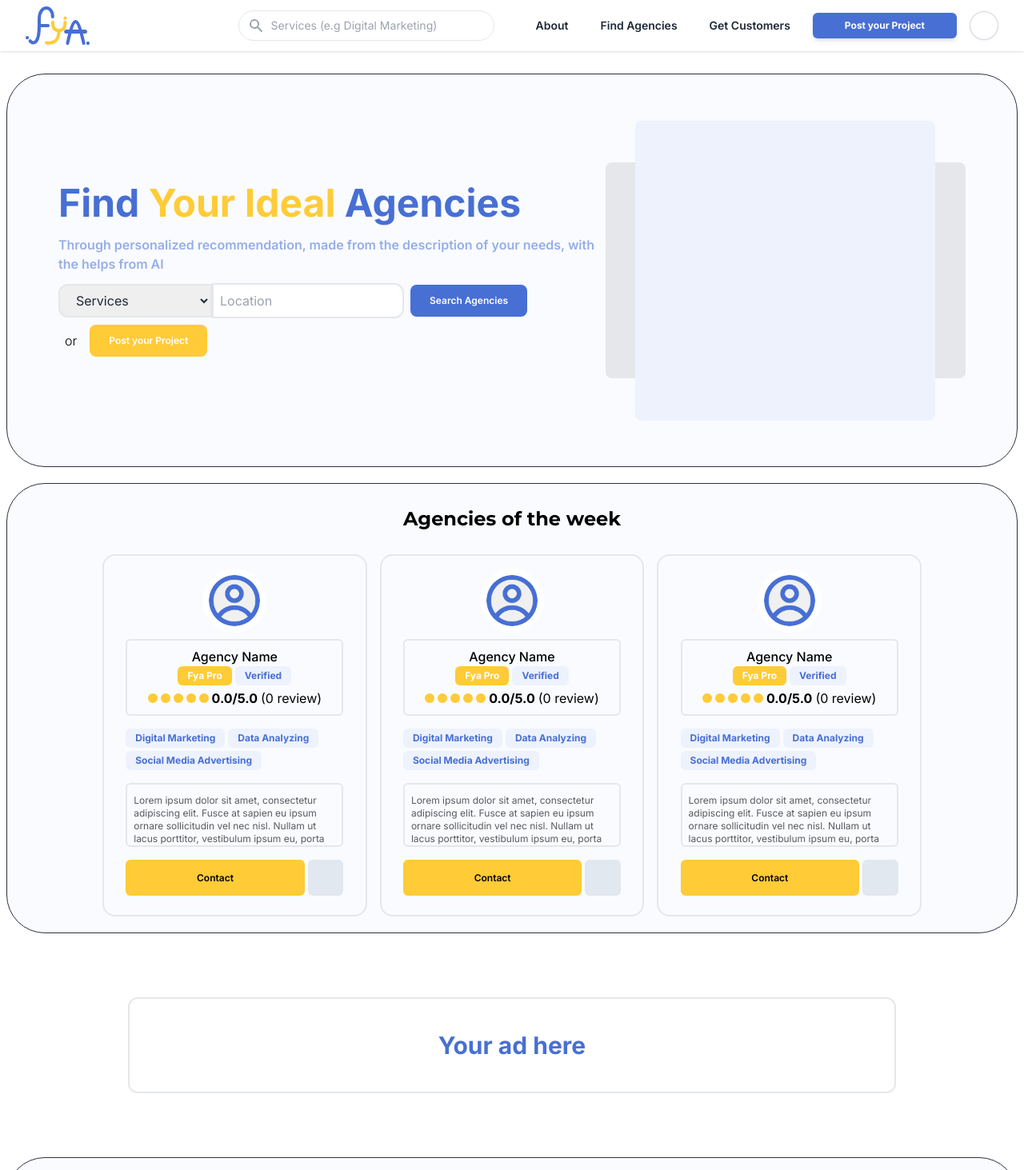
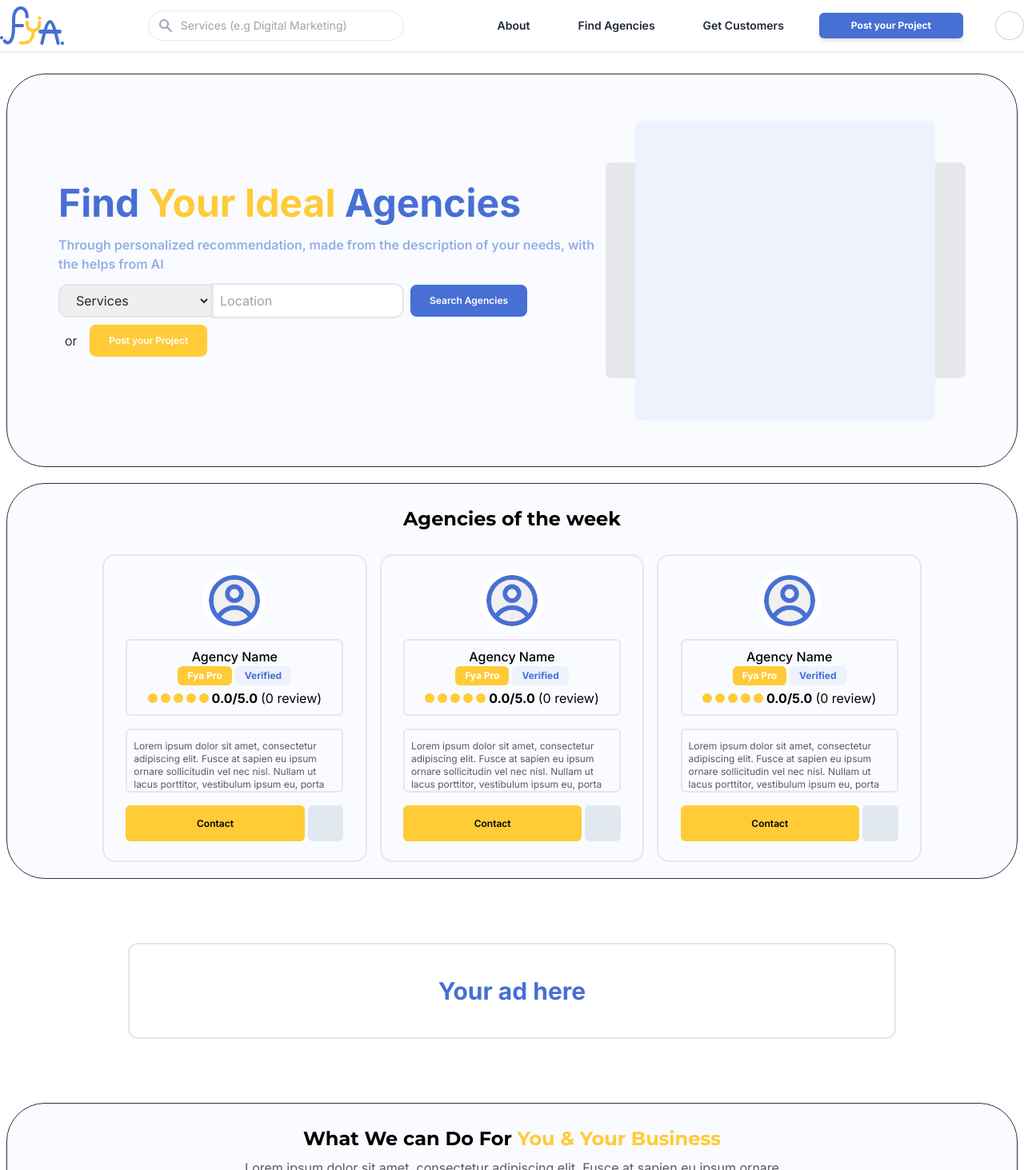
Before and after one commit to MinHien-git/fya-2.0, a React (Create React App) app: page / in a window 1280 px wide. Shown: the top 1463 px of the page at 80% size. Built offline with nearby package versions, Linux system fonts and the light colour scheme.

Commit message:
update navbar

```diff
--- a/src/components/NavigationBar/NavigationBar.tsx
+++ b/src/components/NavigationBar/NavigationBar.tsx
@@ -9,8 +9,8 @@ export default function NavigationBar() {
     <header className="font-sans w-full">
       <nav className="z-0 relative">
         <div className="relative z-10 shadow">
-          <div className="max-w-7xl mx-auto px-2 sm:px-4 lg:px-8">
-            <div className="relative flex items-center justify-between h-16 gap-4">
+          <div className="max-w-7xl mx-auto px-2 sm:px-0 lg:px-0">
+            <div className="relative flex items-center justify-between h-16 gap-8">
               <div className="flex items-center px-2 lg:px-0">
                 <a className="flex-shrink-0 flex " href="/#">
                   <span className="block lg:hidden font-bold text-center">
@@ -29,7 +29,7 @@ export default function NavigationBar() {
                   </span>
                 </a>
               </div>
-              <div className="flex-1 flex justify-center lg:ml-6 lg:justify-end">
+              <div className="flex-1 flex justify-center lg:ml-6 lg:w-[10rem]">
                 <div className="max-w-lg w-full lg:max-w-xs">
                   <label htmlFor="search" className="sr-only">
                     Search{" "}
@@ -63,29 +63,29 @@ export default function NavigationBar() {
                 </div>
               </div>
               <div className="hidden lg:block lg:ml-2">
-                <div className="flex">
+                <div className="flex gap-5">
                   <a
                     href="/#"
-                    className="ml-4 px-3 py-2 rounded-md text-sm leading-5 font-medium text-gray-800 font-semibold hover:bg-yellow-500  hover:text-white transition duration-150 ease-in-out cursor-pointer focus:outline-none focus:text-white focus:bg-gray-700 "
+                    className="ml-4 px-3 py-2 rounded-md text-sm leading-5 text-gray-800 font-semibold hover:bg-yellow-500  hover:text-white transition duration-150 ease-in-out cursor-pointer focus:outline-none focus:text-white focus:bg-gray-700 "
                   >
                     About{" "}
                   </a>
                   <a
                     href="/#"
-                    className="ml-4 px-3 py-2 rounded-md text-sm leading-5 font-medium text-gray-800 font-semibold hover:bg-yellow-500 hover:text-white transition duration-150 ease-in-out cursor-pointer focus:outline-none focus:text-white focus:bg-gray-700 "
+                    className="ml-4 px-3 py-2 rounded-md text-sm leading-5 text-gray-800 font-semibold hover:bg-yellow-500 hover:text-white transition duration-150 ease-in-out cursor-pointer focus:outline-none focus:text-white focus:bg-gray-700 "
                   >
                     Find Agencies{" "}
                   </a>
                   <a
                     href="/#"
-                    className="ml-4 px-3 py-2 rounded-md text-sm leading-5 font-medium text-gray-800 font-semibold hover:bg-yellow-500 hover:text-white transition duration-150 ease-in-out cursor-pointer focus:outline-none focus:text-white focus:bg-gray-700 "
+                    className="ml-4 px-3 py-2 rounded-md text-sm leading-5 text-gray-800 font-semibold hover:bg-yellow-500 hover:text-white transition duration-150 ease-in-out cursor-pointer focus:outline-none focus:text-white focus:bg-gray-700 "
                   >
                     Get Customers{" "}
                   </a>
                 </div>
               </div>
               <button
-                className="middle none center rounded-md py-2 px-10 font-sans text-xs font-bold text-white shadow-md shadow-primary-500/20 transition-all hover:shadow-lg hover:shadow-pink-500/40 focus:opacity-[0.85] focus:shadow-none active:opacity-[0.85] active:shadow-none disabled:pointer-events-none disabled:opacity-50 disabled:shadow-none bg-primary hidden lg:inline-block"
+                className="middle none center rounded-md py-2 px-10 font-sans text-xs font-bold text-white shadow-md shadow-primary-500/20 transition-all hover:shadow-lg hover:shadow-pink-500/40 focus:opacity-[0.85] focus:shadow-none active:opacity-[0.85] active:shadow-none disabled:pointer-events-none disabled:opacity-50 disabled:shadow-none bg-primary hidden lg:inline-block mr-2"
                 data-ripple-light="true"
               >
                 Post your Project
--- a/src/pages/Home/Home.tsx
+++ b/src/pages/Home/Home.tsx
@@ -96,17 +96,7 @@ export default function Home() {
                     <li className="hidden lg:block">(0 review)</li>
                   </ul>
                 </div>
-                <ul className="text-center mt-2 font-light text-sm gap-1 flex flex-wrap w-5/6">
-                  <li className="text-xs font-bold bg-tertiary text-primary px-3 py-1 rounded-md">
-                    Digital Marketing
-                  </li>
-                  <li className="text-xs font-bold bg-tertiary text-primary px-3 py-1 rounded-md">
-                    Data Analyzing
-                  </li>
-                  <li className="text-xs font-bold bg-tertiary text-primary px-3 py-1 rounded-md">
-                    Social Media Advertising
-                  </li>
-                </ul>
+
                 <div className="border-2 rounded-md font-normal text-xs w-5/6 mt-2 py-3 px-2 text-text md:max-h-[5rem] overflow-hidden">
                   <p>
                     Lorem ipsum dolor sit amet, consectetur adipiscing elit.
@@ -153,17 +143,7 @@ export default function Home() {
                     <li className="hidden lg:block">(0 review)</li>
                   </ul>
                 </div>
-                <ul className="text-center mt-2 font-light text-sm gap-1 flex flex-wrap w-5/6">
-                  <li className="text-xs font-bold bg-tertiary text-primary px-3 py-1 rounded-md">
-                    Digital Marketing
-                  </li>
-                  <li className="text-xs font-bold bg-tertiary text-primary px-3 py-1 rounded-md">
-                    Data Analyzing
-                  </li>
-                  <li className="text-xs font-bold bg-tertiary text-primary px-3 py-1 rounded-md">
-                    Social Media Advertising
-                  </li>
-                </ul>
+
                 <div className="border-2 rounded-md font-normal text-xs w-5/6 mt-2 py-3 px-2 text-text md:max-h-[5rem] overflow-hidden">
                   <p>
                     Lorem ipsum dolor sit amet, consectetur adipiscing elit.
@@ -210,17 +190,7 @@ export default function Home() {
                     <li className="hidden lg:block">(0 review)</li>
                   </ul>
                 </div>
-                <ul className="text-center mt-2 font-light text-sm gap-1 flex flex-wrap w-5/6">
-                  <li className="text-xs font-bold bg-tertiary text-primary px-3 py-1 rounded-md">
-                    Digital Marketing
-                  </li>
-                  <li className="text-xs font-bold bg-tertiary text-primary px-3 py-1 rounded-md">
-                    Data Analyzing
-                  </li>
-                  <li className="text-xs font-bold bg-tertiary text-primary px-3 py-1 rounded-md">
-                    Social Media Advertising
-                  </li>
-                </ul>
+
                 <div className="border-2 rounded-md font-normal text-xs w-5/6 mt-2 py-3 px-2 text-text md:max-h-[5rem] overflow-hidden">
                   <p>
                     Lorem ipsum dolor sit amet, consectetur adipiscing elit.
```
